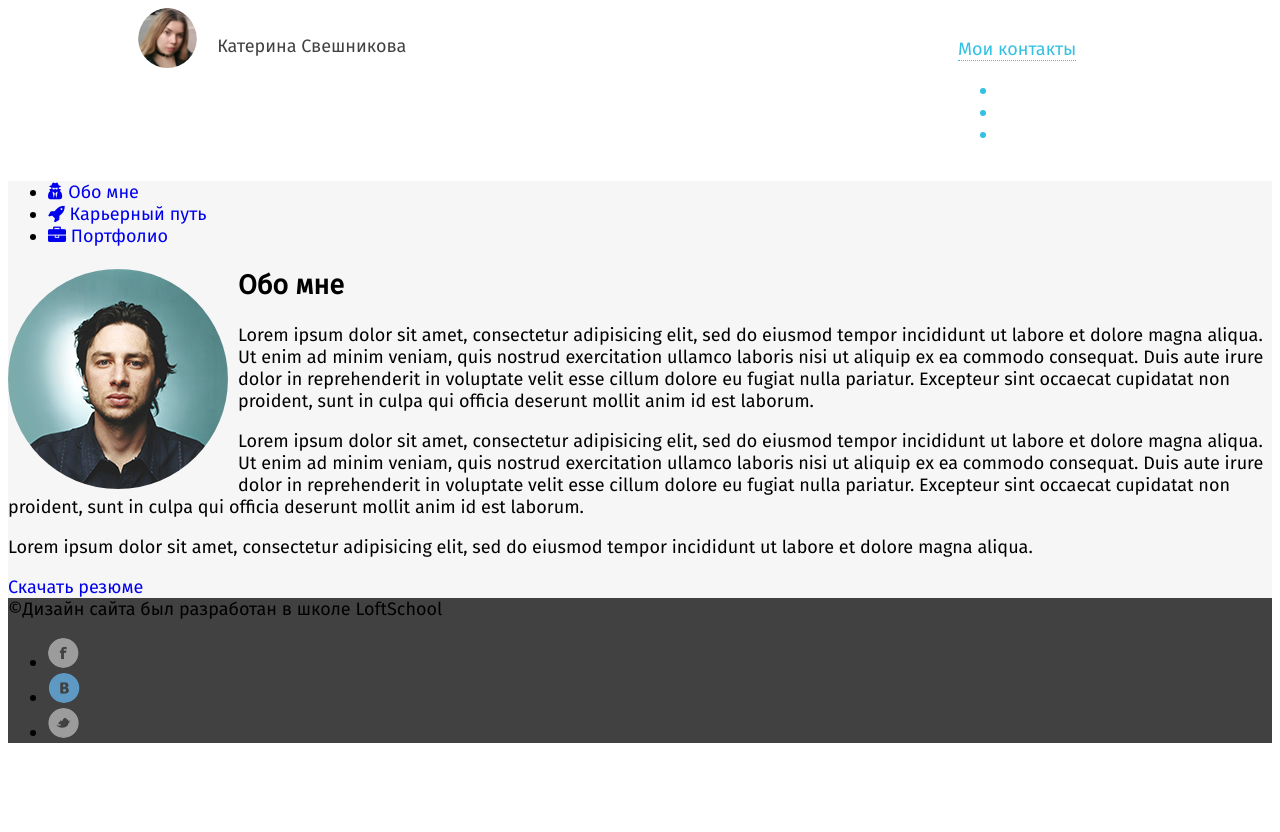
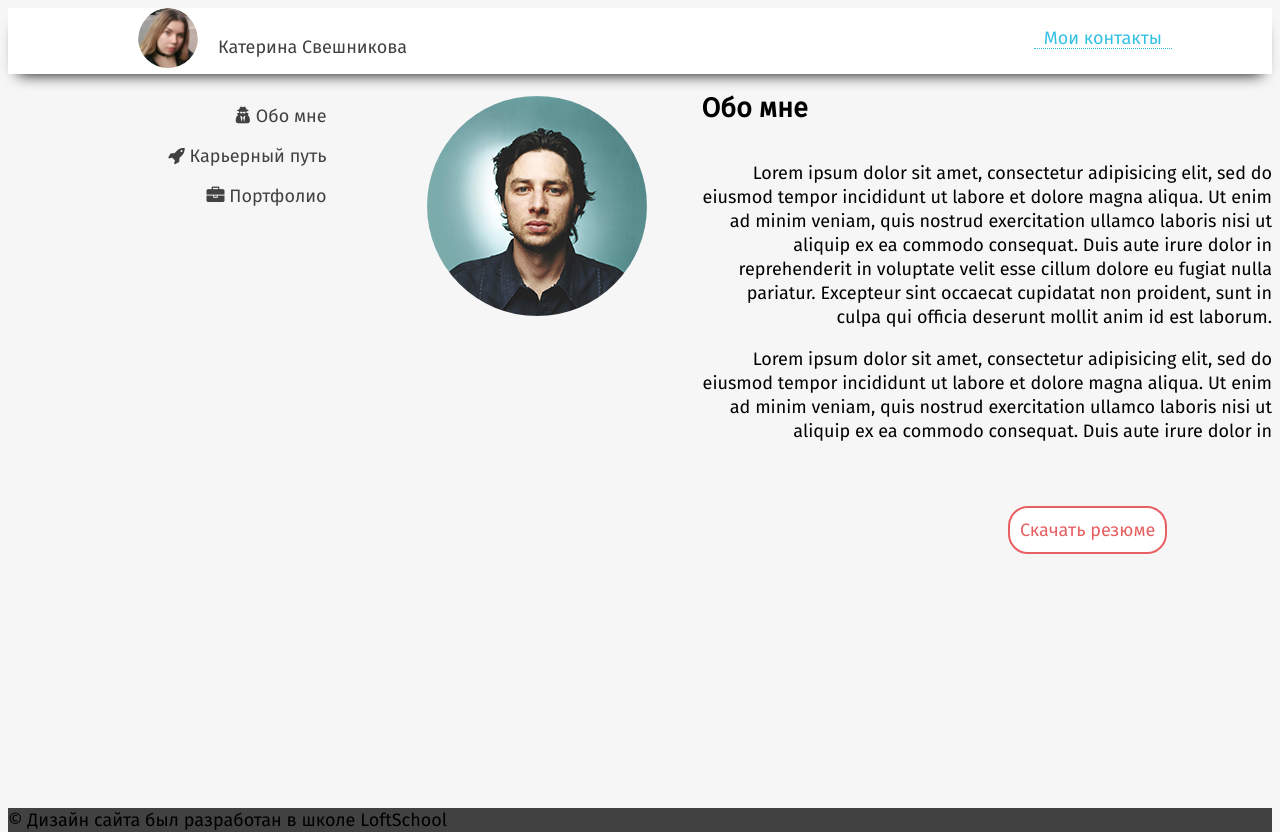
Before and after one commit to Gwenhwhy/Gwenhwhy.github.io, a plain HTML site: page index.html in a window 1280 px wide. Before the commit the page ends 800 px from the top, so only its background shows below. Drawn offline with Linux system fonts and the light colour scheme.

Commit message:
стилизация страницы

```diff
--- a/css/layout/adjustment.css
+++ b/css/layout/adjustment.css
@@ -0,0 +1,31 @@
+
+html, body {
+	height:100%;
+}
+
+body {
+	font-size: 18px;
+	font-family: 'Fira Sans', sans-serif;
+	line-height: 24px;
+	background-color: #f6f6f6;
+}
+
+.wrapper {
+height:auto !important;
+height:100%;
+min-height:100%;
+position:relative;
+}
+.empty
+height:100px;
+
+.aboutme-footer {
+height:100px;
+position:relative;
+}
+
+.clearfix:after {
+  content: "";
+  display: table;
+  clear: both;
+}
--- a/css/sections/content.css
+++ b/css/sections/content.css
@@ -1,12 +1,59 @@
 .first-content-div {
 	background-color: #f6f6f6;
 }
-img {
-	border-radius: 50%;
+
+.menu {
+	display: inline-block;
+	float: left;
+	margin-right: 100px;
+	margin-left: 160px;
+	text-align: right;
+	line-height: 40px;
 }
 
 .user-aboutme-photo {
 	display: inline-block;
 	float: left;
-	margin-right: 10px;
+	margin-right: 55px;
+
+
+
 }
+
+.content-menu > li > a{
+	color: #414141;
+}
+
+.content-menu > li > a:hover{
+	color:  #33c1e3;
+}
+
+.user-aboutme-text {
+	text-align: right;
+	height: 300px;
+	overflow: auto;
+	margin-bottom: 63px;
+}
+
+.user-aboutme-resume {
+	margin-left: auto;
+	margin-bottom: 70px;
+	border:  2px solid #e85f61;
+	border-radius: 20px;
+	padding: 10px;
+	display: inline-block;
+	margin-left: 1000px;
+	background-color: #ffffff;
+	}
+
+
+.user-aboutme-resume > a {
+	color: #e85f61;
+}
+
+.user-aboutme-resume:hover {
+	background-color: #e85f61;
+}
+.user-aboutme-resume:hover > a {
+	color: #ffffff;
+}
--- a/css/sections/header.css
+++ b/css/sections/header.css
@@ -1,38 +1,40 @@
-body {
-	font-size: 18px;
-	font-family: 'Fira Sans', sans-serif;
+header {
+    background-color: #ffffff;
+    box-shadow: 0 10px 15px -10px #000000;
 }
 
-header {
-	background-color: #ffffff;
+img {
+    border-radius: 50%;
 }
 
-/*img {
-border-radius: 50%;
-}*/
+.header__left {
+    float: left;
+}
 
 .user-photo {
     border-radius: 50%;
     overflow: hidden;
     display: inline-block;
-	float:  left;
-margin: 0px 20px 0px 130px;
+    float: left;
+    margin: 0 20px 0 130px;
 
 }
 
-img {
-	width: auto;
-}
 .user-text {
+    display: inline-block;
     color: #414141;
     padding-top: 27px;
 }
 
+.header__right {
+    float: right;
+}
 .user-contacts {
     color: #33c1e3;
     display: inline-block;
-	padding-left: 950px;
+    /*padding-left: 950px;
     margin-top: -35px;
+*/
 }
 
 a {
@@ -40,6 +42,67 @@ a {
 }
 
 .contact-link {
-	border-bottom: 1px dotted #33c1e3;
+    border-bottom: 1px dotted;
+    text-decoration: none;
+    height: 20px;
+}
+
+.container {
+    }
+.clearfix:after {
+    content: "";
+    display: table;
+    clear: both;
+}
+
+ul {
+    display: block;
+    margin: 0;
+    padding: 0;
+    list-style: none;
+}
+/*ul:after {
+    display: block;
+    content: ' ';
+    clear: both;
+    float: none;
+} */
+
+ul.menu > li {
+    float: left;
+    position: relative;
+}
+ul.menu > li > a {
+    display: block;
+    padding: 10px;
+    color: #33c1e3;
+    background-color: #ffffff;
+    text-decoration: none;
+}
+ul.menu > li > a:hover {
+    color: #e85f61;
+}
+
+ul.submenu {
+    display: none;
+    position: absolute;
+    width: 193px;
+    height: 136px;
+    top: 37px;
+    left: 0;
+    background-color: white;
 
 }
+ul.submenu > li {
+    display: block;
+}
+ul.submenu > li > a {
+    display: block;
+    padding: 10px;
+    color: #414141;
+    background-color: #ffffff;
+    text-decoration: none;
+}
+ul.menu > li:hover > ul.submenu {
+    display: block;
+}
--- a/index.html
+++ b/index.html
@@ -3,38 +3,54 @@
     <head>
         <meta charset="UTF-8">
         <title>Document</title>
-	<link rel="stylesheet" type="text/css" href="css/sections/header.css">
-	<link rel="stylesheet" type="text/css" href="css/sections/content.css">
-	<link rel="stylesheet" type="text/css" href="css/sections/footer.css">
+        <link href="css/sections/header.css" rel="stylesheet" type="text/css">
+        <link href="css/sections/content.css" rel="stylesheet" type="text/css">
+        <link href="css/layout/adjustment.css" rel="stylesheet" type="text/css">
+        <link href="css/sections/footer.css" rel="stylesheet" type="text/css">
         <link href="https://fonts.googleapis.com/css?family=Fira+Sans" rel="stylesheet">
-	<link rel="stylesheet" href="font-awesome/css/font-awesome.min.css">
+        <link href="font-awesome/css/font-awesome.min.css" rel="stylesheet">
 
     </head>
     <body>
         <div class="wrapper">
 
             <!-- начали хедер -->
-	<header>
-<div class="container">
-
-<div class="user-photo"><img src="img/content/me.jpg" width="60px" height="60px"/>
+            <header class="header">
+                <div class="container clearfix">
+                    <div class="header__left clearfix">
+                        <!--user -->
+                        <div class="user">
+                            <div class="user-photo"><img height="60px" src="img/content/me.jpg" width="60px"/>
                             </div>
 
-<div class="user-text"> Катерина Свешникова</div>
-</div>
-
-<div class="user-contacts">
-	<div class="contact-link"><a href="#" style="color: #33c1e3">Мои контакты</a> </div>
-
-	<ul class="contacts-list">
-		<li></li>
-		<li></li>
-		<li></li>
-	</ul>
-
+                            <div class="user-text">
+                                Катерина Свешникова</div>
                         </div>
                     </div>
-
+                    <!--contacts-->
+                    <div class="header__right clearfix">
+                        <div class="user-contacts">
+                            <div class="contact-menu">
+                                <ul class="menu">
+                                    <li>
+                                        <a class="contact-link" href="#">Мои контакты</a>
+                                        <ul class="submenu">
+                                            <li>
+                                                <a href="#">peka@peka.ru</a>
+                                            </li>
+                                            <li>
+                                                <a href="#">89268753432</a>
+                                            </li>
+                                            <li>
+                                                <a href="#">peka96</a>
+                                            </li>
+                                        </ul>
+                                    </li>
+                                </ul>
+                            </div>
+                        </div>
+                    </div>
+                </div>
             </header>
 
             <!-- С хедером закончили -->
@@ -48,13 +64,21 @@
                             <aside>
                                 <nav class="nav">
                                     <ul class="content-menu">
-				<li class="li-aboutme">
-				<a href="#"> <i class="fa fa-user-secret" aria-hidden="true"></i> Обо мне</a>
+                                        <li class="nav__item nav__item__active">
+                                            <a href="#">
+                                                <i aria-hidden="true" class="fa fa-user-secret"></i>
+                                                Обо мне</a>
                                         </li>
-				<li class="career">
-				<a href="#"> <i class="fa fa-rocket" aria-hidden="true"></i> Карьерный путь</a>
+                                        <li class="nav__item">
+                                            <a href="#">
+                                                <i aria-hidden="true" class="fa fa-rocket"></i>
+                                                Карьерный путь</a>
                                         </li>
-				<li class="portfolio"> <a href="#"> <i class="fa fa-briefcase" aria-hidden="true"></i> Портфолио</a></li>
+                                        <li class="nav__item">
+                                            <a href="#">
+                                                <i aria-hidden="true" class="fa fa-briefcase"></i>
+                                                Портфолио</a>
+                                        </li>
                                     </ul>
                                 </nav>
                             </aside>
@@ -66,28 +90,39 @@
 
                                     <div class="user-aboutme-detail">
 
-							<div class="user-aboutme-photo"> <img src="img/content/aboutme-photo.png"></div>
+                                        <div class="user-aboutme-photo">
+                                            <img src="img/content/aboutme-photo.png"></div>
 
-							<div class="user-aboutme-h1"> <h1>Обо мне</h1></div>
-
-							<div class="user-aboutme-text"> <p> Lorem ipsum dolor sit amet, consectetur adipisicing elit, sed do eiusmod
-							tempor incididunt ut labore et dolore magna aliqua. Ut enim ad minim veniam,
-							quis nostrud exercitation ullamco laboris nisi ut aliquip ex ea commodo
-							consequat. Duis aute irure dolor in reprehenderit in voluptate velit esse
-							cillum dolore eu fugiat nulla pariatur. Excepteur sint occaecat cupidatat non
-							proident, sunt in culpa qui officia deserunt mollit anim id est laborum. </p>
-							<p> Lorem ipsum dolor sit amet, consectetur adipisicing elit, sed do eiusmod
-							tempor incididunt ut labore et dolore magna aliqua. Ut enim ad minim veniam,
-							quis nostrud exercitation ullamco laboris nisi ut aliquip ex ea commodo
-							consequat. Duis aute irure dolor in reprehenderit in voluptate velit esse
-							cillum dolore eu fugiat nulla pariatur. Excepteur sint occaecat cupidatat non
-							proident, sunt in culpa qui officia deserunt mollit anim id est laborum.</p>
-
-							<p> Lorem ipsum dolor sit amet, consectetur adipisicing elit, sed do eiusmod
-							tempor incididunt ut labore et dolore magna aliqua. </p>
+                                        <div class="user-aboutme-h1">
+                                            <h1>Обо мне</h1>
                                         </div>
 
-							<div class="user-aboutme-resume"><a href="#">Скачать резюме</a></div>
+                                        <div class="user-aboutme-text clearfix">
+                                            <p>
+                                                Lorem ipsum dolor sit amet, consectetur adipisicing elit, sed do eiusmod tempor
+                                                incididunt ut labore et dolore magna aliqua. Ut enim ad minim veniam, quis
+                                                nostrud exercitation ullamco laboris nisi ut aliquip ex ea commodo consequat.
+                                                Duis aute irure dolor in reprehenderit in voluptate velit esse cillum dolore eu
+                                                fugiat nulla pariatur. Excepteur sint occaecat cupidatat non proident, sunt in
+                                                culpa qui officia deserunt mollit anim id est laborum.
+                                            </p>
+                                            <p>
+                                                Lorem ipsum dolor sit amet, consectetur adipisicing elit, sed do eiusmod tempor
+                                                incididunt ut labore et dolore magna aliqua. Ut enim ad minim veniam, quis
+                                                nostrud exercitation ullamco laboris nisi ut aliquip ex ea commodo consequat.
+                                                Duis aute irure dolor in reprehenderit in voluptate velit esse cillum dolore eu
+                                                fugiat nulla pariatur. Excepteur sint occaecat cupidatat non proident, sunt in
+                                                culpa qui officia deserunt mollit anim id est laborum.</p>
+
+                                            <p>
+                                                Lorem ipsum dolor sit amet, consectetur adipisicing elit, sed do eiusmod tempor
+                                                incididunt ut labore et dolore magna aliqua.
+                                            </p>
+                                        </div>
+
+                                        <div class="user-aboutme-resume">
+                                            <a class="button" href="#">Скачать резюме</a>
+                                        </div>
 
                                     </div>
 
@@ -97,8 +132,9 @@
 
                     </div>
                 </section>
+                <div class="empty"></div>
             </div>
-
+        </div>
         <!-- с контентом закончили -->
 
         <div class="aboutme-footer">
@@ -106,15 +142,16 @@
                 <div class="container">
 
                     <div class="designed-by">
-				©Дизайн сайта был разработан в школе LoftSchool </div>
+                        © Дизайн сайта был разработан в школе LoftSchool
+                    </div>
 
-				<div class="icons">
+                    <!--<div class="icons">
 				<ul class="social">
-					<div class="fb-icon"><li> <a href="#"> <img src="img/icons/icon-facebook-na.png"> </a></li> </div>
-					<div class="vk-icon"><li> <a href="#"><img src="img/icons/icon-vk-a.png"> </a></li> </div>
-					<div class="tw-icon"><li class="tw-icon"> <a href="#"><img src="img/icons/icon-twit-na.png"> </a> </li> </div>
+					<div class="icon"> <li> <a href="#"> <img src="img/icons/icon-facebook-na.png"> </a></li> </div>
+					<div class="icon"><li> <a href="#"><img src="img/icons/icon-vk-a.png"> </a></li> </div>
+					<div class="icon"><li class="tw-icon"> <a href="#"><img src="img/icons/icon-twit-na.png"> </a> </li> </div>
 				</ul>
-				</div>
+				</div> -->
 
                 </div>
 
@@ -122,7 +159,5 @@
         </footer>
     </div>
 
-
-</div>
 </body>
 </html>
```
Also changed, not shown: css/sections/footer.css (+2 -12 lines). Lines whose indentation alone changed are shown as unchanged.
